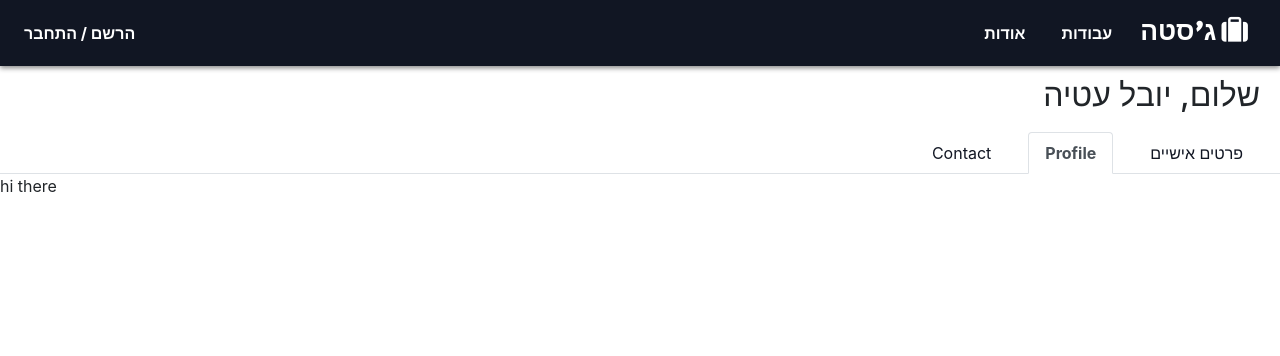
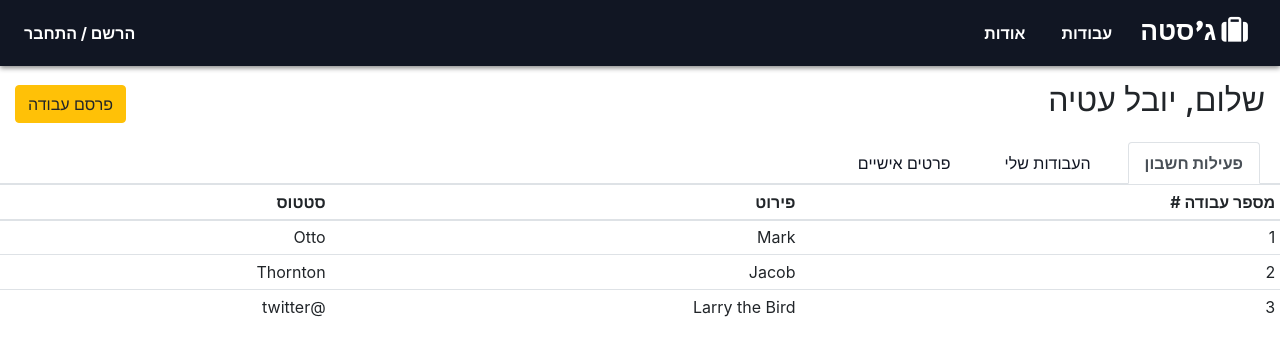
Before and after one commit to Yuvalatia/jesta, a React (Create React App) app: page /profile in a window 1280 px wide. Shown: the top 356 px of the page. Built offline with nearby package versions, Linux system fonts and the light colour scheme.

Commit message:
profile order

```diff
--- /dev/null
+++ b/src/Pages/Profile/Activity.css
@@ -0,0 +1,8 @@
+.activity__container {
+  width: 100%;
+  text-align: right;
+}
+.activity__jobstable {
+  direction: rtl;
+  white-space: nowrap;
+}
--- /dev/null
+++ b/src/Pages/Profile/Activity.js
@@ -0,0 +1,37 @@
+import React from "react";
+import Table from "react-bootstrap/Table";
+
+import "./Activity.css";
+const Activity = (props) => {
+  return (
+    <div className="activity__container">
+      <Table responsive size="sm" className="activity__jobstable">
+        <thead>
+          <tr>
+            <th>מספר עבודה #</th>
+            <th>פירוט</th>
+            <th>סטטוס</th>
+          </tr>
+        </thead>
+        <tbody>
+          <tr>
+            <td>1</td>
+            <td>Mark</td>
+            <td>Otto</td>
+          </tr>
+          <tr>
+            <td>2</td>
+            <td>Jacob</td>
+            <td>Thornton</td>
+          </tr>
+          <tr>
+            <td>3</td>
+            <td>Larry the Bird</td>
+            <td>@twitter</td>
+          </tr>
+        </tbody>
+      </Table>
+    </div>
+  );
+};
+export default Activity;
--- a/src/Pages/Profile/Profile.css
+++ b/src/Pages/Profile/Profile.css
@@ -12,10 +12,16 @@
   padding-left: 0px;
   padding-right: 0px;
 }
-.profile__inner__container h2 {
-  text-align: right;
-  padding: 10px;
-  padding-right: 20px;
+.profile__header {
+  width: 100%;
+  display: flex;
+  flex-direction: row;
+  justify-content: space-between;
+  align-items: center;
+  padding: 15px;
+}
+.profile__header h2 {
+  display: inline;
 }
 .profile__inner__container .nav {
   flex-direction: row-reverse;
@@ -36,13 +42,18 @@
     padding-right: 10px !important;
     margin-right: 0px;
   }
-  .profile__inner__container .nav-link:focus {
+  .profile__inner__container .nav-tabs:focus {
+    outline: none;
+    box-shadow: none;
     border: none;
   }
   .nav-tabs .nav-item {
     margin-bottom: 0px;
   }
-  .profile__inner__container h2 {
-    padding-right: 10px;
+  .profile__header {
+    padding: 10px;
+  }
+  .profile__header h2 {
+    font-size: 22px;
   }
 }
--- a/src/Pages/Profile/Profile.js
+++ b/src/Pages/Profile/Profile.js
@@ -4,6 +4,9 @@ import Tab from "react-bootstrap/Tab";
 import Container from "react-bootstrap/Container";
 import Col from "react-bootstrap/Col";
 import Row from "react-bootstrap/Row";
+import Button from "react-bootstrap/Button";
+
+import Activity from "./Activity";
 
 import "./Profile.css";
 const Profile = (props) => {
@@ -13,15 +16,18 @@ const Profile = (props) => {
         <Row>
           <Col></Col>
           <Col sm={12} className="profile__inner__container">
-            <h2>שלום, יובל עטיה</h2>
-            <Tabs defaultActiveKey="profile" id="uncontrolled-tab-example">
-              <Tab eventKey="home" title="פרטים אישיים">
+            <div className="profile__header">
+              <Button variant="warning">פרסם עבודה</Button>
+              <h2>שלום, יובל עטיה</h2>
+            </div>
+            <Tabs defaultActiveKey="activity" id="uncontrolled-tab-example">
+              <Tab eventKey="activity" title="פעילות חשבון">
+                <Activity />
+              </Tab>
+              <Tab eventKey="myjobs" title="העבודות שלי">
                 hi there
               </Tab>
-              <Tab eventKey="profile" title="Profile">
-                hi there
-              </Tab>
-              <Tab eventKey="contact" title="Contact">
+              <Tab eventKey="details" title="פרטים אישיים">
                 hi there
               </Tab>
             </Tabs>
```
